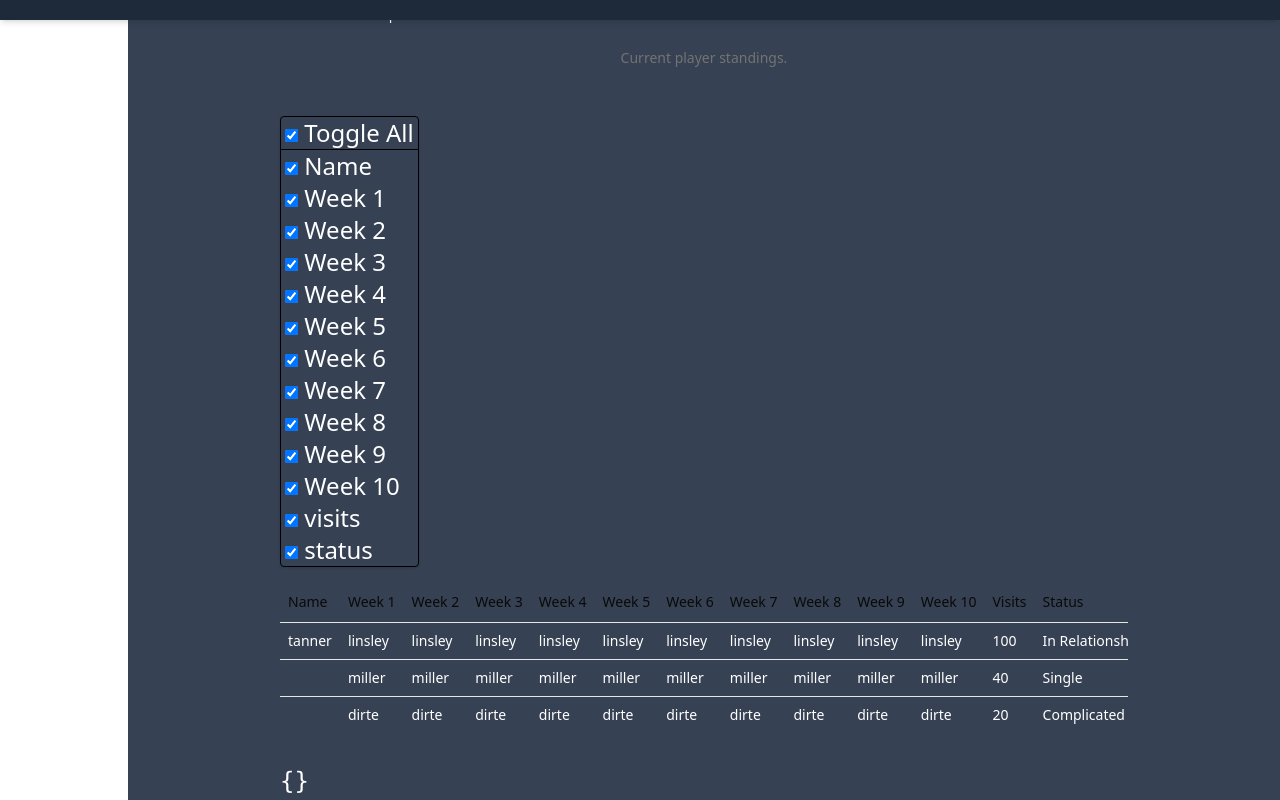
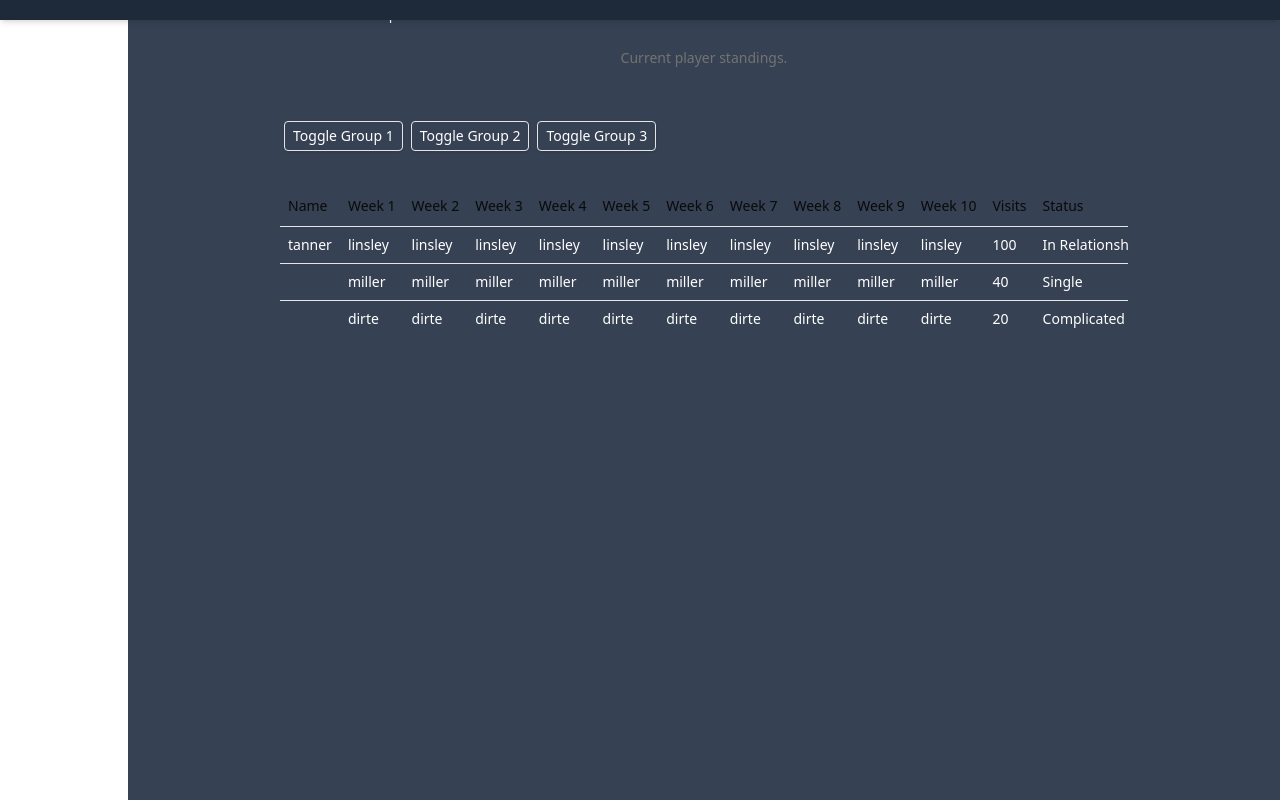
Before and after one commit to williamscodebox/ffApp, a React (Vite) app in the folder frontend/: page /menu in a window 1280 px wide. Shown: the part 780-1580 px from the top of the page. Built offline with nearby package versions, Linux system fonts and the light colour scheme; sample sign-in values are in the browser's storage.

Commit message:
updated data-table

```diff
--- a/frontend/src/pages/User/TableScoreBoard/data-table.jsx
+++ b/frontend/src/pages/User/TableScoreBoard/data-table.jsx
@@ -15,14 +15,12 @@ import {
 } from "@/components/ui/table";
 import { useReducer, useState } from "react";
 
-// interface DataTableProps<TData, TValue> {
-//   columns: ColumnDef<TData, TValue>[]
-//   data: TData[]
-// }
-
 export function DataTable({ columns, data }) {
   const [tableColumns] = useState(() => [...columns]);
   const [columnVisibility, setColumnVisibility] = useState({});
+
+  const columnsPerGroup = 5;
+  const columnGroups = [];
 
   const rerender = useReducer(() => ({}), {})[1];
 
@@ -40,91 +38,38 @@ export function DataTable({ columns, data }) {
     getPaginationRowModel: getPaginationRowModel(),
   });
 
+  const allColumns = table.getAllLeafColumns();
+  const toggleableColumns = allColumns.slice(1); // skip column 0
+
+  for (let i = 0; i < toggleableColumns.length; i += columnsPerGroup) {
+    columnGroups.push(toggleableColumns.slice(i, i + columnsPerGroup));
+  }
+
   return (
-    // <div className="rounded-md border">
-    //   <Table>
-    //     <TableHeader>
-    //       {table.getHeaderGroups().map((headerGroup) => (
-    //         <TableRow key={headerGroup.id}>
-    //           {headerGroup.headers.map((header) => {
-    //             return (
-    //               <TableHead key={header.id}>
-    //                 {header.isPlaceholder
-    //                   ? null
-    //                   : flexRender(
-    //                       header.column.columnDef.header,
-    //                       header.getContext()
-    //                     )}
-    //               </TableHead>
-    //             );
-    //           })}
-    //         </TableRow>
-    //       ))}
-    //     </TableHeader>
-    //     <TableBody>
-    //       {table.getRowModel().rows?.length ? (
-    //         table.getRowModel().rows.map((row) => (
-    //           <TableRow
-    //             key={row.id}
-    //             data-state={row.getIsSelected() && "selected"}
-    //           >
-    //             {row.getVisibleCells().map((cell) => (
-    //               <TableCell key={cell.id}>
-    //                 {flexRender(cell.column.columnDef.cell, cell.getContext())}
-    //               </TableCell>
-    //             ))}
-    //           </TableRow>
-    //         ))
-    //       ) : (
-    //         <TableRow>
-    //           <TableCell
-    //             colSpan={tableColumns.length}
-    //             className="h-24 text-center"
-    //           >
-    //             No results.
-    //           </TableCell>
-    //         </TableRow>
-    //       )}
-    //     </TableBody>
-    //   </Table>
-    // </div>
     <div className="p-2">
       {/* This is a simple table with column visibility toggle. */}
-      <div className="inline-block border border-black shadow rounded">
-        <div className="px-1 border-b border-black">
-          <label>
-            <input
-              {...{
-                type: "checkbox",
-                checked: table.getIsAllColumnsVisible(),
-                onChange: table.getToggleAllColumnsVisibilityHandler(),
+
+      <div className="mb-4">
+        {columnGroups.map((group, groupIndex) => {
+          const allVisible = group.every((col) => col.getIsVisible());
+          return (
+            <button
+              key={groupIndex}
+              onClick={() => {
+                group.forEach((col) => col.toggleVisibility(!allVisible));
               }}
-            />{" "}
-            Toggle All
-          </label>
-        </div>
-        {table.getAllLeafColumns().map((column) => {
-          return (
-            <div key={column.id} className="px-1">
-              <label>
-                <input
-                  {...{
-                    type: "checkbox",
-                    checked: column.getIsVisible(),
-                    onChange: column.getToggleVisibilityHandler(),
-                  }}
-                />{" "}
-                {column.id}
-              </label>
-            </div>
+              className="m-1 px-2 py-1 border rounded shadow text-sm"
+            >
+              Toggle Group {groupIndex + 1}
+            </button>
           );
         })}
       </div>
+
       {/* // Table starts here */}
       <div className="h-4" />
       <Table>
         <TableHeader>
-          {" "}
           {/*  /// This is the header of the table */}
           {table.getHeaderGroups().map((headerGroup) => (
             <TableRow key={headerGroup.id}>
@@ -155,8 +100,8 @@ export function DataTable({ columns, data }) {
       </Table>
       <div className="h-4" />
       {/* This will show which columns are visible */}
-      <div className="h-4" />
-      <pre>{JSON.stringify(table.getState().columnVisibility, null, 2)}</pre>
+      {/* <div className="h-4" />
+      <pre>{JSON.stringify(table.getState().columnVisibility, null, 2)}</pre> */}
     </div>
   );
 }
```
Also changed, not shown: frontend/src/pages/User/TableScoreBoard/columns.jsx (+1 -39 lines).
